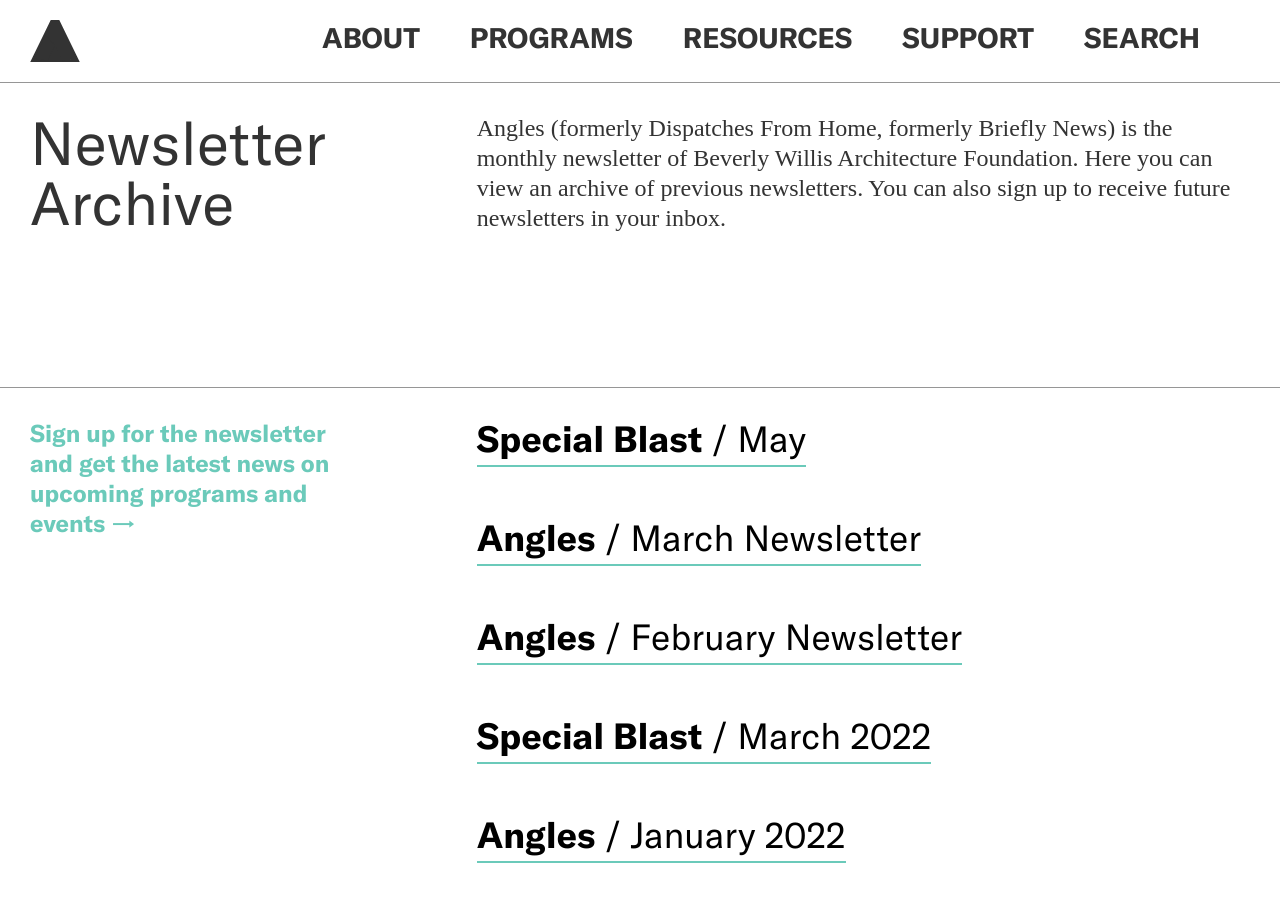
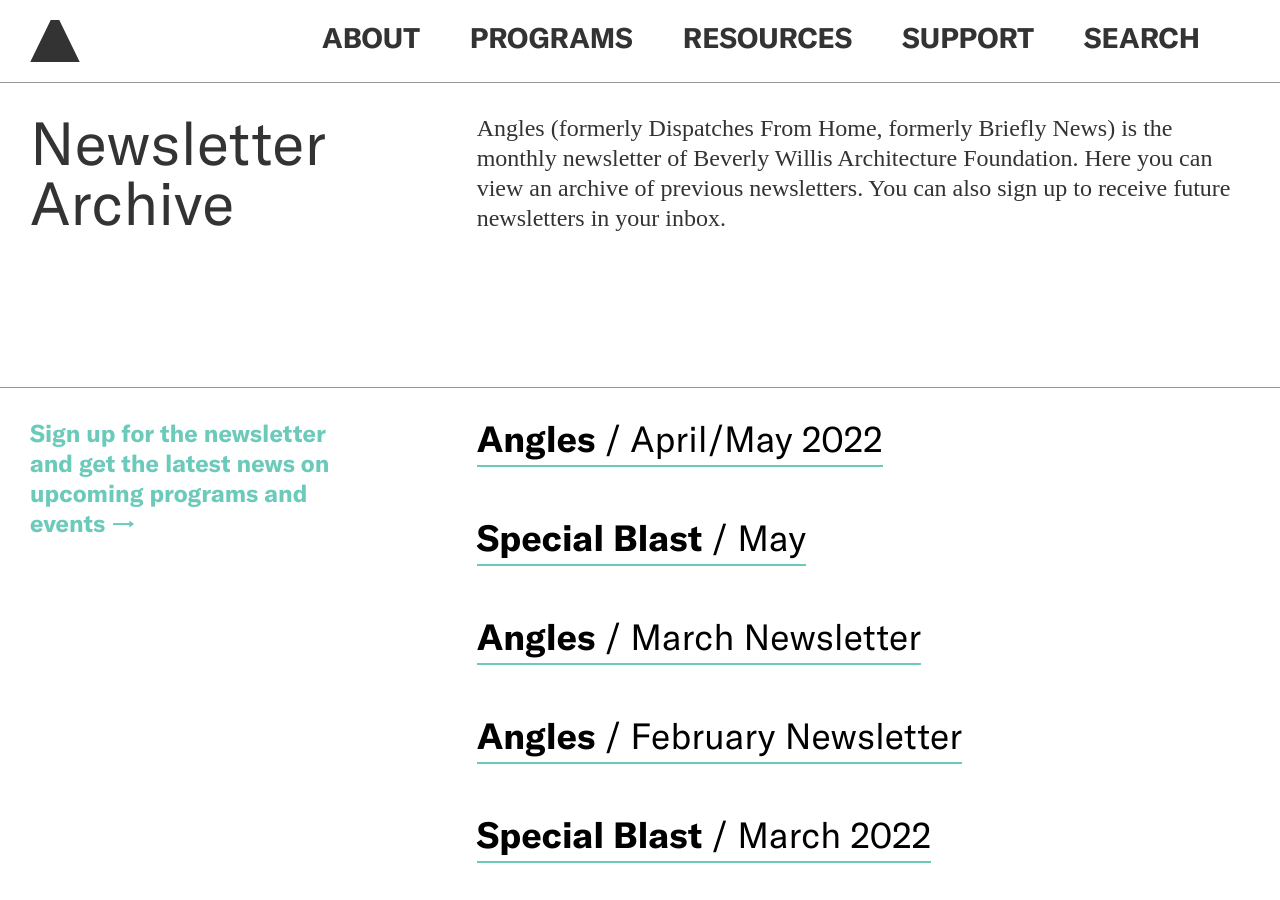
Before and after one commit to jengalas/bwaf-bbw, a Jekyll site: the page built from _resources/newsletter-archive.md, in a window 1280 px wide and 900 px high. Built offline with Jekyll 4.4.1, drawn with Linux system fonts in a browser that asks for light colours; nearby versions of some CDN libraries; some web fonts are replaced.

Commit message:
Update from Forestry.io Virginia Eskridge updated _resources/newsletter-archive.md

```diff
--- a/_resources/newsletter-archive.md
+++ b/_resources/newsletter-archive.md
@@ -10,6 +10,9 @@
 sign-up-text: Sign up for the newsletter and get the latest news on upcoming programs
   and events
 newsletters:
+- title: Angles
+  month_year: April/May 2022
+  link: https://mailchi.mp/bwaf/87i3obsl38
 - title: Special Blast
   month_year: May
   link: https://mailchi.mp/bwaf/new-angle-voice-hit-30k-downloads
```
